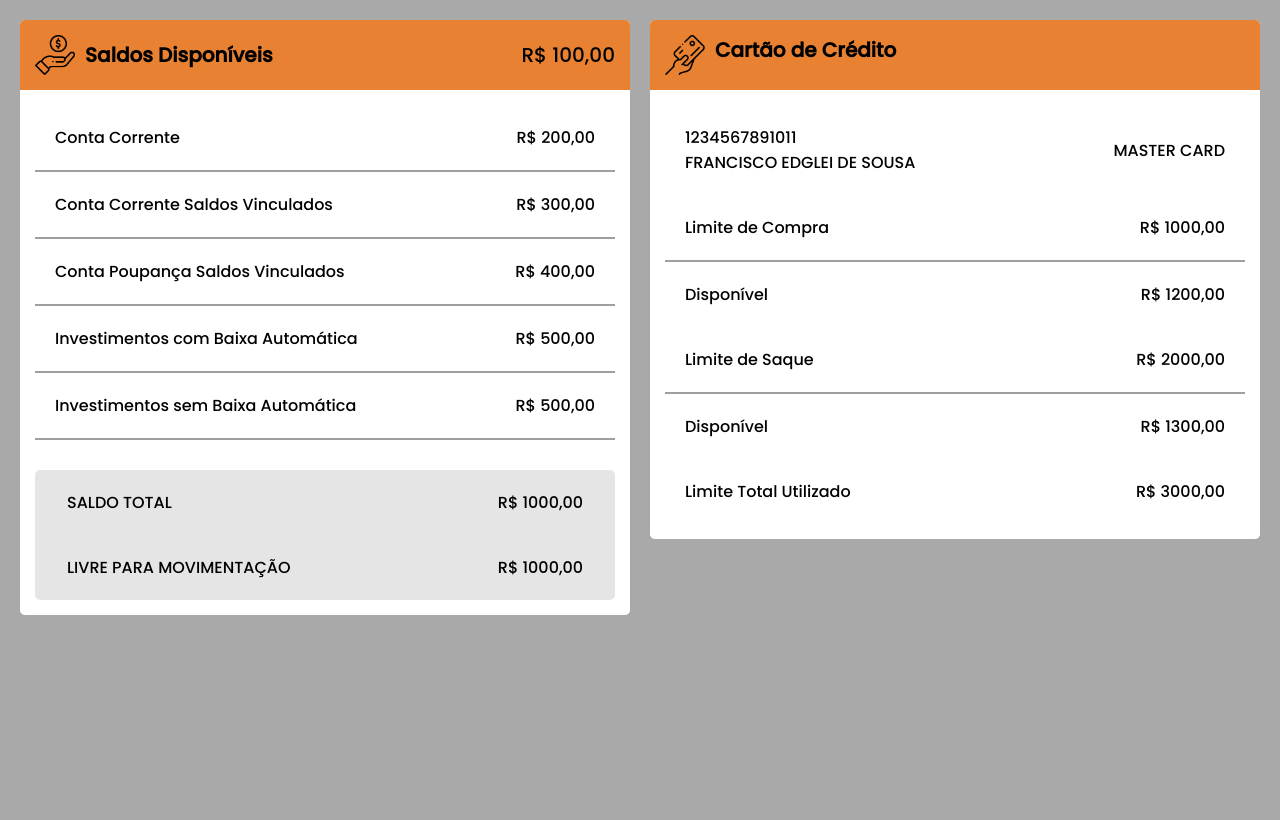
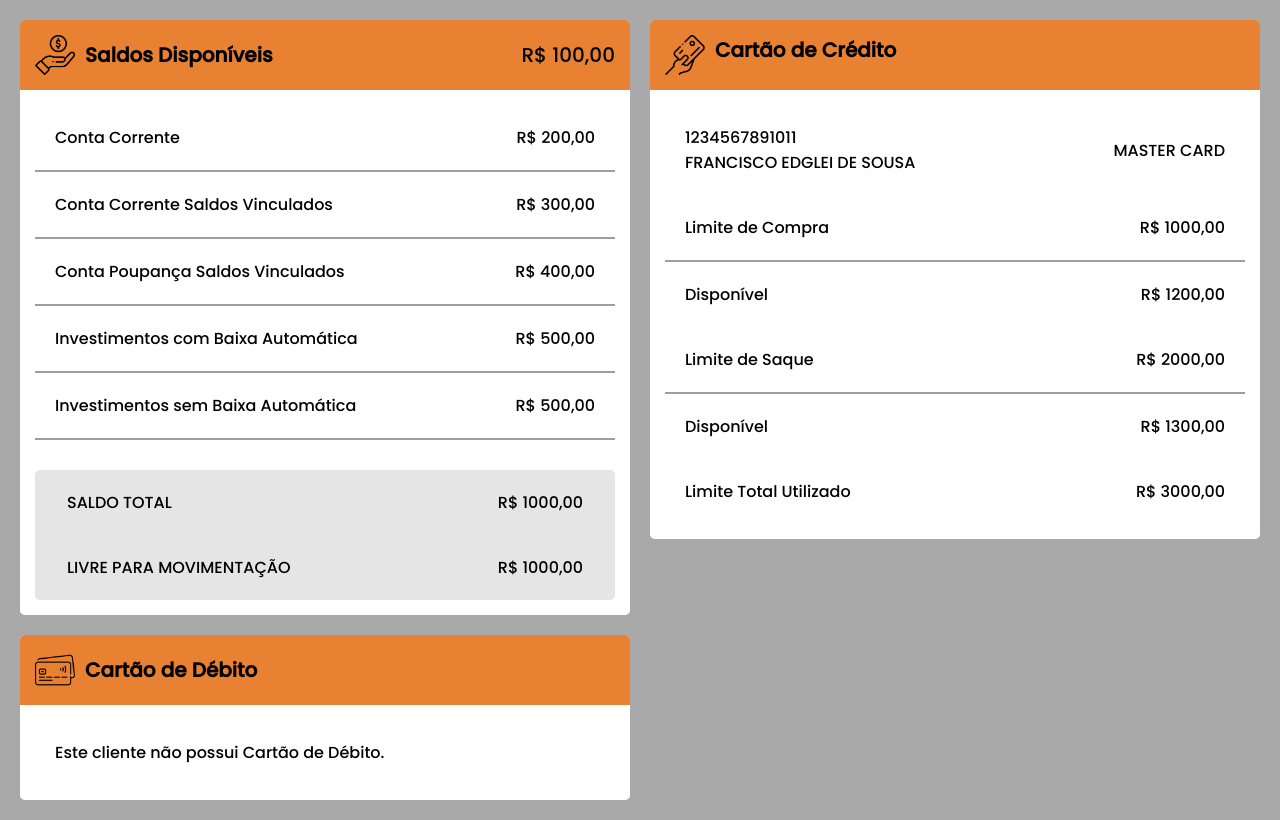
Before and after one commit to fsousa1987/project-cards, an Angular app: page / in a window 1280 px wide. Built offline with nearby package versions, Linux system fonts and the light colour scheme.

Commit message:
Criação do Card de Cartão de Débito

```diff
--- a/src/app/app.component.html
+++ b/src/app/app.component.html
@@ -5,6 +5,8 @@
   <div class="item">
     <app-credit-card></app-credit-card>
   </div>
-  <div class="item"></div>
+  <div class="item">
+    <app-debit-card></app-debit-card>
+  </div>
   <div class="item"></div>
 </div>
--- a/src/app/app.module.ts
+++ b/src/app/app.module.ts
@@ -6,12 +6,14 @@ import {AppComponent} from './app.component';
 import {BalanceCardComponent} from './components/balance-card/balance-card.component';
 import {NgOptimizedImage} from '@angular/common';
 import {CreditCardComponent} from './components/credit-card/credit-card.component';
+import {DebitCardComponent} from './components/debit-card/debit-card.component';
 
 @NgModule({
   declarations: [
     AppComponent,
     BalanceCardComponent,
-    CreditCardComponent
+    CreditCardComponent,
+    DebitCardComponent
   ],
   imports: [
     BrowserModule,
--- /dev/null
+++ b/src/app/components/debit-card/debit-card.component.html
@@ -0,0 +1,13 @@
+<div class="ca-c-card">
+  <div class="ca-c-card__header">
+    <div class="debit-card__header-title">
+      <img class="debit-card__header-icon" src="assets/icons/icon-debit-card.png" alt="Icone Cartão de Débito">
+      <h1>Cartão de Débito</h1>
+    </div>
+  </div>
+  <div class="ca-c-card__content">
+    <div class="debit-card__content-item">
+      <p>Este cliente não possui Cartão de Débito.</p>
+    </div>
+  </div>
+</div>
--- /dev/null
+++ b/src/app/components/debit-card/debit-card.component.scss
@@ -0,0 +1,26 @@
+.debit-card {
+
+  &__header-title {
+    display: flex;
+    align-items: center;
+
+    h1 {
+      font-size: 20px;
+    }
+  }
+
+  &__header-icon {
+    width: 40px;
+    margin-right: 10px;
+  }
+
+  &__content-item {
+    display: flex;
+    align-items: center;
+    padding: 20px;
+
+    p:nth-of-type(1) {
+      margin-right: auto;
+    }
+  }
+}
```
Also changed, not shown: src/app/components/debit-card/debit-card.component.ts (added, +12 -0 lines), 1 other file (tests, documents, lock files or other folders).
